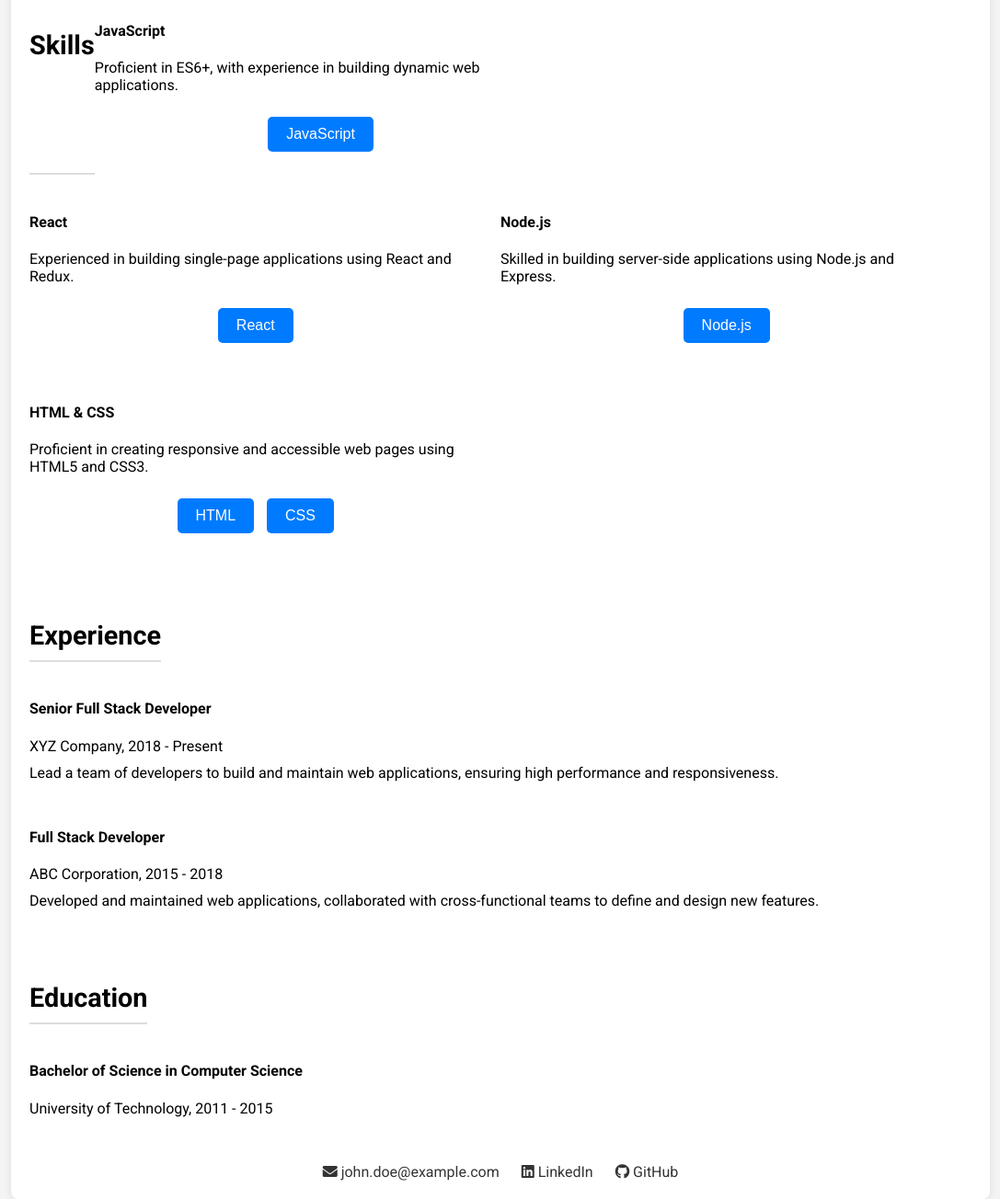
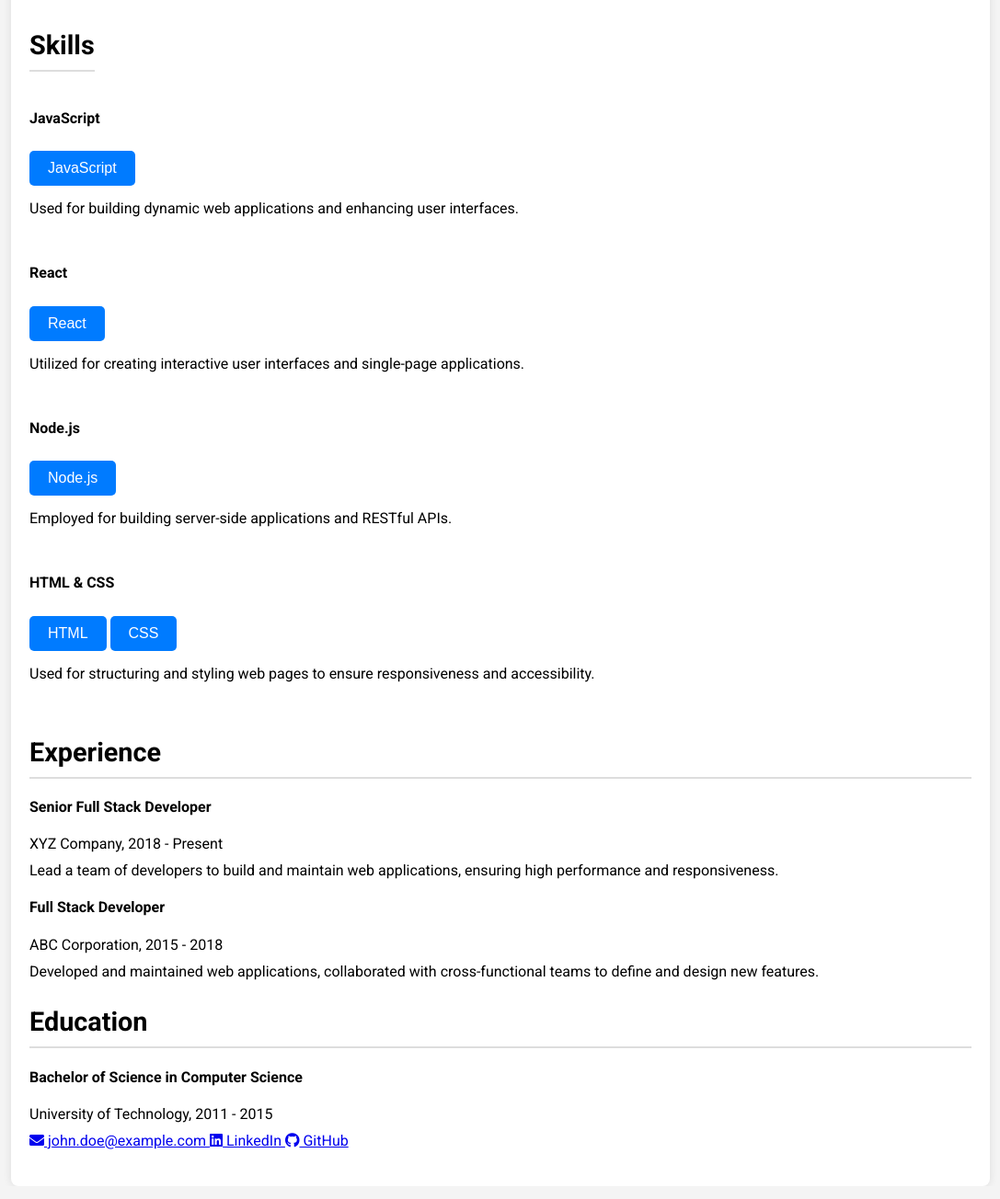
Before and after one commit to CPScript/portfolio, a plain HTML site: page index.html in a window 1280 px wide. Shown: the part 454-1758 px from the top of the page at 92% size, without its empty margins (96-1183 px from the left). Drawn offline with Linux system fonts and the light colour scheme.

Commit message:
Update index.html

```diff
--- a/index.html
+++ b/index.html
@@ -43,7 +43,7 @@
             margin: 20px 0;
         }
         .section h3 {
-            border-bottom: 2px solid #ddd;
+ border-bottom: 2px solid #ddd;
             padding-bottom: 10px;
             margin-bottom: 20px;
             font-size: 1.8em;
@@ -51,41 +51,18 @@
         .section p {
             margin: 10px 0;
         }
-        .skills, .experience, .education {
+        .skills {
             display: flex;
-            flex-wrap: wrap;
+            flex-direction: column;
+            align-items: flex-start;
         }
-        .skills .skill, .experience .job, .education .school {
+        .skill {
             width: 100%;
             margin-bottom: 20px;
         }
-        .skills .skill {
-            width: 48%;
-            margin-right: 2%;
-        }
-        .skills .skill:nth-child(2n) {
-            margin-right: 0;
-        }
-        .experience .job, .education .school {
-            width: 100%;
-        }
-        .contact-info {
-            text-align: center;
-            margin-top: 20px;
-        }
-        .contact-info a {
-            margin: 0 10px;
-            color: #333;
-            text-decoration: none;
-        }
-        .contact-info a:hover {
-            color: #007BFF;
-        }
-        .language-buttons {
-            display: flex;
-            flex-wrap: wrap;
-            justify-content: center;
-            margin: 20px 0;
+        .language-group {
+            text-align: left;
+            margin: 10px 0;
         }
         .language-button {
             background-color: #007BFF;
@@ -93,7 +70,7 @@
             border: none;
             border-radius: 5px;
             padding: 10px 20px;
-            margin: 5px;
+            margin: 5px 0;
             cursor: pointer;
             font-size: 1em;
             transition: background-color 0.3s;
@@ -101,14 +78,9 @@
         .language-button:hover {
             background-color: #0056b3;
         }
-        .language-group {
-            text-align: center;
-            margin: 20px 0;
-        }
         @media (max-width: 768px) {
             .skills .skill {
                 width: 100%;
-                margin-right: 0;
             }
         }
     </style>
@@ -128,32 +100,32 @@
             <h3>Skills</h3>
             <div class="skill">
                 <h4>JavaScript</h4>
-                <p>Proficient in ES6+, with experience in building dynamic web applications.</p>
                 <div class="language-group">
                     <button class="language-button" onclick="window.open('https://example.com/javascript', '_blank')">JavaScript</button>
                 </div>
+                <p>Used for building dynamic web applications and enhancing user interfaces.</p>
             </div>
             <div class="skill">
                 <h4>React</h4>
-                <p>Experienced in building single-page applications using React and Redux.</p>
                 <div class="language-group">
                     <button class="language-button" onclick="window.open('https://example.com/react', '_blank')">React</button>
                 </div>
+                <p>Utilized for creating interactive user interfaces and single-page applications.</p>
             </div>
             <div class="skill">
                 <h4>Node.js</h4>
-                <p>Skilled in building server-side applications using Node.js and Express.</p>
                 <div class="language-group">
                     <button class="language-button" onclick="window.open('https://example.com/nodejs', '_blank')">Node.js</button>
                 </div>
+                <p>Employed for building server-side applications and RESTful APIs.</p>
             </div>
             <div class="skill">
                 <h4>HTML & CSS</h4>
-                <p>Proficient in creating responsive and accessible web pages using HTML5 and CSS3.</p>
                 <div class="language-group">
                     <button class="language-button" onclick="window.open('https://example.com/html', '_blank')">HTML</button>
                     <button class="language-button" onclick="window.open('https://example.com/css', '_blank')">CSS</button>
                 </div>
+                <p>Used for structuring and styling web pages to ensure responsiveness and accessibility.</p>
             </div>
         </div>
         <div class="section experience">
@@ -174,8 +146,7 @@
             <div class="school">
                 <h4>Bachelor of Science in Computer Science</h4>
                 <p>University of Technology, 2011 - 2015</p>
-            </div>
-        </div>
+            </div </div>
         <div class="contact-info">
             <a href="mailto:john.doe@example.com">
                 <i class="fas fa-envelope"></i>
```
